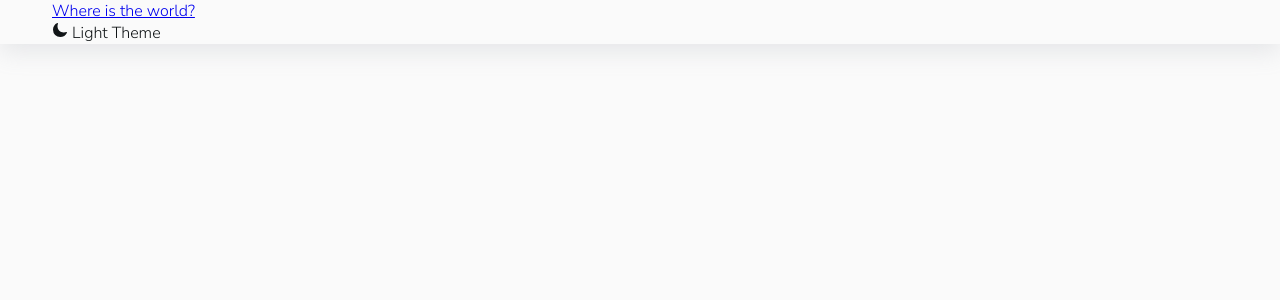
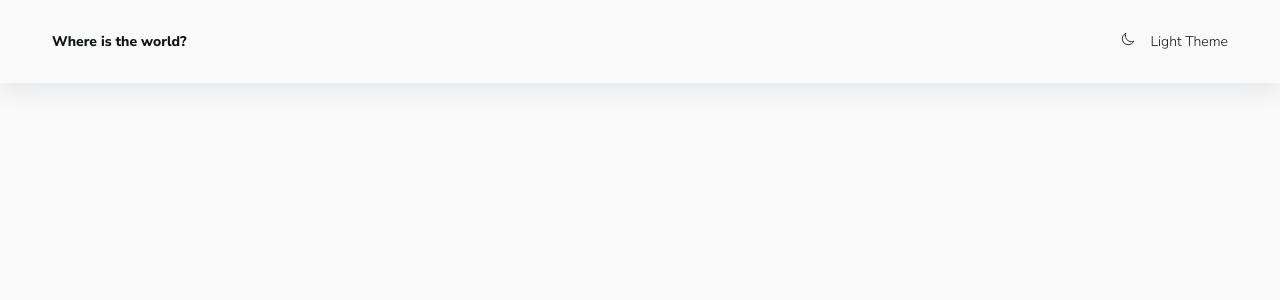
Before and after one commit to Texterly/react-spa-styled-components, a React (Create React App) app: page / in a window 1280 px wide. Shown: the top 300 px of the page. Built offline with nearby package versions, Linux system fonts and the light colour scheme; the HTML template or start-up script is replaced by a standard one.

Commit message:
Work with form

```diff
--- a/package.json
+++ b/package.json
@@ -12,6 +12,7 @@
     "react-icons": "^4.7.1",
     "react-router-dom": "^6.8.0",
     "react-scripts": "5.0.1",
+    "react-select": "^5.7.0",
     "styled-components": "^5.3.6",
     "web-vitals": "^2.1.4"
   },
--- a/src/components/Header.jsx
+++ b/src/components/Header.jsx
@@ -19,7 +19,13 @@
             <Wrapper>
                 <Title>Where is the world?</Title>
                 <ModeSwitcher onClick={toggleTheme}>
-                    <IoMoon /> Light Theme
+                    {theme === 'light' ? (
+                        <IoMoonOutline size='14px' />
+                    ): (
+                        <IoMoon size='14px' />
+                    )}
+                    {' '}
+                    <span style={{marginLeft: '0.75rem'}}>{theme} Theme</span>
                 </ModeSwitcher>
             </Wrapper>
         </Container>
@@ -34,10 +40,26 @@
     background-color: (--colors-ui-base);
 `;
 
-const Wrapper = styled.div``;
+const Wrapper = styled.div`
+    display: flex;
+    justify-content: space-between;
+    align-items: center;
+    padding: 2rem 0;
+`;
 
 const Title = styled.a.attrs({
     href:'/',
-})``;
+})`
+    color: var(--colors-text);
+    font-size: var(--fs-sm);
+    text-decoration: none;
+    font-weight: var(--fw-bold)
+`;
 
-const ModeSwitcher = styled.div``
+const ModeSwitcher = styled.div`
+    color: var(--colors-text);
+    font-size: var(--fs-sm);
+    cursor: pointer;
+    /* font-weight: var(--fw-bold); */
+    text-transform: capitalize;
+`
```
Also changed, not shown: src/components/Controls.jsx (added, +12 -0 lines), src/components/Search.jsx (added, +44 -0 lines), src/components/CustomSelect.jsx (added), 1 other file (tests, documents, lock files or other folders).
